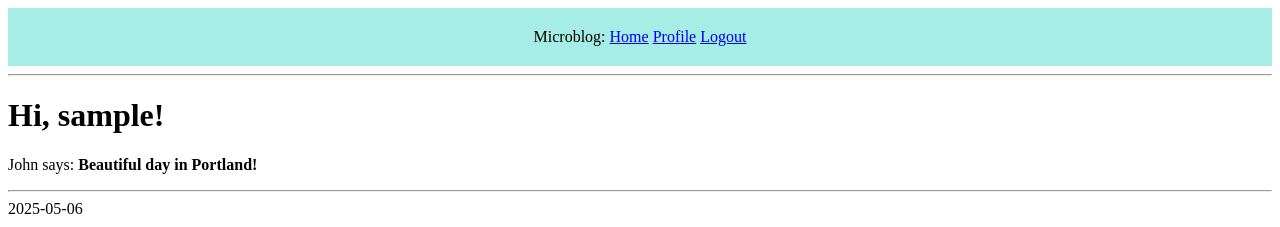
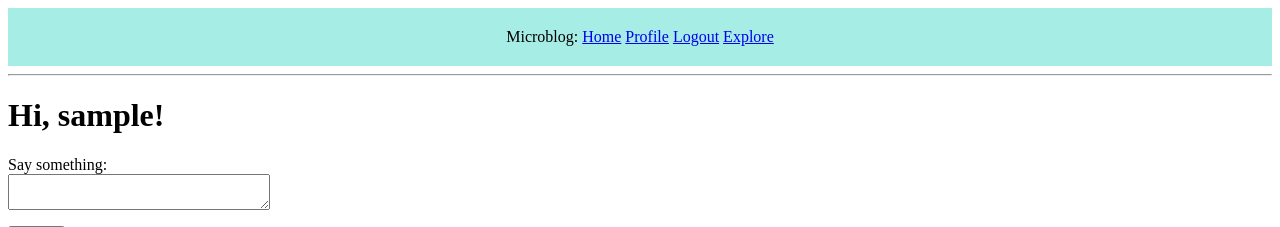
Before and after one commit to darkaaasrg/BmTechP1, a Flask app: page / in a window 1280 px wide. Shown: the top 227 px of the page. Run offline with Flask 3, Linux system fonts and the light colour scheme; a user stored in the database is signed in; tables that the repository leaves empty hold one stand-in row (values such as "Sample post").

Commit message:
feat: added pagination

```diff
--- a/app/forms.py
+++ b/app/forms.py
@@ -2,7 +2,7 @@ import sqlalchemy as sa
 
 from flask_wtf import FlaskForm
 from wtforms import BooleanField, PasswordField, StringField, SubmitField, TextAreaField
-from wtforms.validators import DataRequired, Email, EqualTo, ValidationError
+from wtforms.validators import DataRequired, Email, EqualTo, ValidationError, Length
 
 from app import db
 from app.models import User
@@ -58,3 +58,10 @@ class EditProfileForm(FlaskForm):
 
 class EmptyForm(FlaskForm):
     submit = SubmitField('Submit')
+
+
+class PostForm(FlaskForm):
+    post = TextAreaField('Say something: ', validators=[
+        DataRequired(), Length(min=1, max=150)
+    ])
+    submit = SubmitField('Submit')
--- a/app/routes.py
+++ b/app/routes.py
@@ -6,26 +6,31 @@ from flask import flash, render_template, redirect, request, url_for
 from flask_login import current_user, login_required, login_user, logout_user
 
 from app import app, db
-from app.forms import EditProfileForm, EmptyForm, LoginForm, RegisterForm
-from app.models import User
+from app.forms import EditProfileForm, EmptyForm, LoginForm, RegisterForm, PostForm
+from app.models import User, Post
+
 
 @app.route('/')
-@app.route('/index')
+@app.route('/index', methods=['GET', 'POST'])
 @login_required
 def index():
-    posts = [
-        {
-            'author': {'username': 'John'},
-            'body': 'Beautiful day in Portland!',
-            'datatime': '2025-05-06'
-        },
-        {
-            'author': {'username': 'Susan'},
-            'body': 'The Avengers movie was so cool!',
-            'datatime': '2024-05-06'
-        }
-    ]
-    return render_template('index.html', title='Home', user=id(User), posts=posts)
+    form = PostForm()
+    if form.validate_on_submit():
+        post = Post(body=form.post.data, author=current_user)
+        db.session.add(post)
+        db.session.commit()
+        flash('Your post is now live')
+        return redirect(url_for('index'))
+    page = request.args.get('page', 1, type=int)
+    posts = db.paginate(current_user.following_posts(), page=page,
+                        per_page=app.config['POSTS_PER_PAGE'], error_out=False)
+    next_url = url_for('index', page=posts.next_num) \
+        if posts.has_next else None
+    prev_url = url_for('index', page=posts.prev_num) \
+        if posts.has_prev else None
+    return render_template('index.html', title='Home', form=form,
+                           posts=posts.items, next_url=next_url,
+                           prev_url=prev_url)
 
 
 @app.route('/login', methods=['GET', 'POST'])
@@ -72,12 +77,18 @@ def register():
 @login_required
 def user(username):
     user = db.first_or_404(sa.select(User).where(User.username == username))
-    posts = [
-        {'author': user, 'body': 'Test post #1'},
-        {'author': user, 'body': 'Test post #2'}
-    ]
+    page = request.args.get('page', 1, type=int)
+    query = user.posts.select().order_by(Post.timestamp.desc())
+    posts = db.paginate(query, page=page,
+                        per_page=app.config['POSTS_PER_PAGE'],
+                        error_out=False)
+    next_url = url_for('explore', page=posts.next_num) \
+        if posts.has_next else None
+    prev_url = url_for('explore', page=posts.prev_num) \
+        if posts.has_prev else None
     form = EmptyForm()
-    return render_template('user.html', user=user, posts=posts, form=form)
+    return render_template('user.html', user=user, posts=posts.items,
+                           next_url= next_url, prev_url= prev_url, form=form)
 
 
 @app.before_request
@@ -143,3 +154,19 @@ def unfollow(username):
         return redirect(url_for('user', username=username))
     else:
         return redirect(url_for('index'))
+
+
+@app.route('/explore')
+@login_required
+def explore():
+    page = request.args.get('page', 1, type=int)
+    query = sa.select(Post).order_by(Post.timestamp.desc())
+    posts = db.paginate(query, page=page,
+                        per_page=app.config['POSTS_PER_PAGE'],
+                        error_out=False)
+    next_url = url_for('explore', page=posts.next_num) \
+        if posts.has_next else None
+    prev_url = url_for('explore', page=posts.prev_num) \
+        if posts.has_prev else None
+    return render_template("index.html", title='Explore', posts=posts.items,
+                           next_url=next_url, prev_url=prev_url)
--- a/app/templates/_post.html
+++ b/app/templates/_post.html
@@ -1,6 +1,11 @@
-<table>
-    <tr valign="top">
-        <td><img src="{{ post.author.avatar(36) }}" style="border-radius: 50%"></td>
-        <td>{{ post.author.username }} says: <b>{{ post.body  }}</b></td>
-    </tr>
-</table>
+ <table>
+        <tr valign="top">
+            <td><img src="{{ post.author.avatar(36) }} " style="border-radius: 50%"></td>
+            <td>
+                <a href="{{ url_for('user', username=post.author.username) }}">
+                    {{ post.author.username }}
+                </a>
+                says:<br>{{ post.body }}
+            </td>
+        </tr>
+ </table>
--- a/app/templates/base.html
+++ b/app/templates/base.html
@@ -15,6 +15,7 @@
             {% else %}
             <a href="{{ url_for('user', username=current_user.username)}}">Profile</a>
             <a href="{{ url_for('logout')}}">Logout</a>
+            <a href="{{ url_for('explore') }}">Explore</a>
             {% endif %}
         </div>
         <hr>
--- a/app/templates/index.html
+++ b/app/templates/index.html
@@ -2,8 +2,26 @@
 
 {% block content %}
     <h1>Hi, {{ current_user.username }}!</h1>
+    {% if form %}
+    <form action="" method="post">
+        {{ form.hidden_tag() }}
+        <p>
+            {{ form.post.label }}<br>
+            {{ form.post(cols=30, rows=2) }}<br>
+            {% for error in form.post.errors %}
+            <span style="color:red";>[{{ error }}]</span>
+            {% endfor %}
+        </p>
+        <p>{{ form.submit() }}</p>
+    </form>
+    {% endif %}
     {% for post in posts %}
-    <div><p>{{ post.author.username }} says: <b>{{ post.body }}</b><hr>{{ post.datatime }}</p></div>
+        {% include '_post.html' %}
     {% endfor %}
+    {% if prev_url %}
+    <a href="{{ prev_url }}">Newer posts</a>
+    {% endif %}
+    {% if next_url %}
+    <a href="{{ next_url }}">Older posts</a>
+    {% endif %}
 {% endblock %}
-ч
--- a/app/templates/user.html
+++ b/app/templates/user.html
@@ -31,4 +31,10 @@
     {% for post in posts %}
         {% include '_post.html' %}
     {% endfor %}
+    {% if prev_url %}
+    <a href="{{ prev_url }}">Newer posts</a>
+    {% endif %}
+    {% if next_url %}
+    <a href="{{ next_url }}">Older posts</a>
+    {% endif %}
 {% endblock %}
--- a/config.py
+++ b/config.py
@@ -18,3 +18,4 @@ class Config:
     LOG_MAX_BYTES = 10240
     LOG_BACKUP_COUNT = 10
     LOG_LEVEL = 'INFO'
+    POSTS_PER_PAGE = 25
```
Also changed, not shown: 1 other file.
